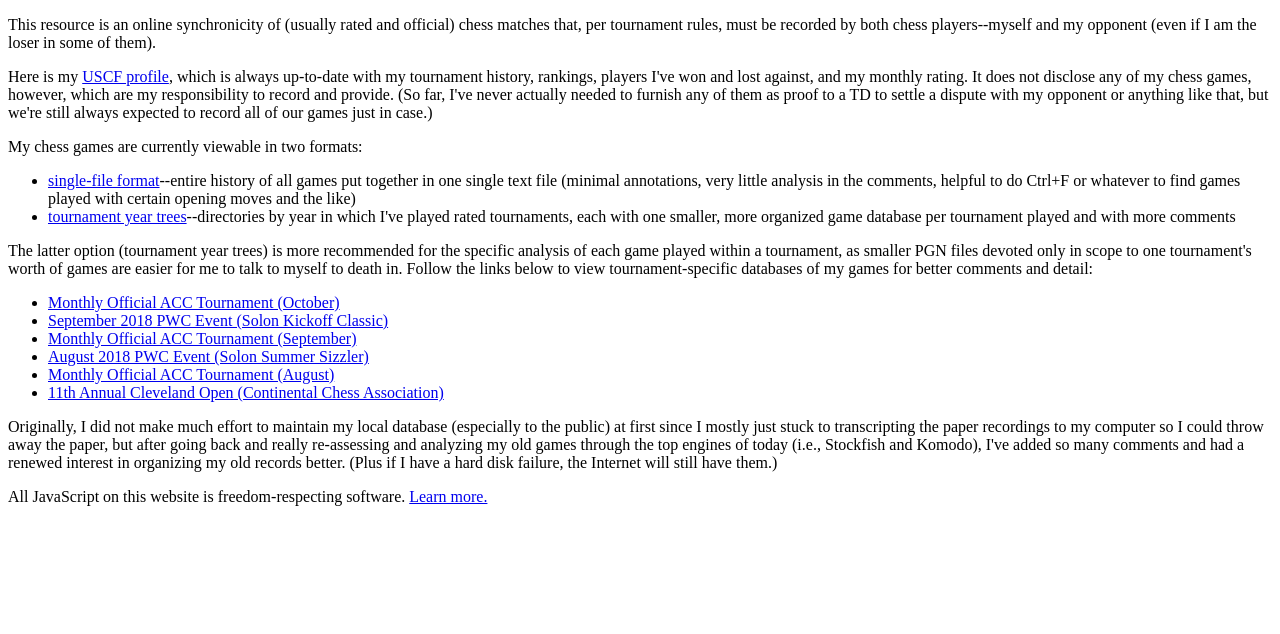
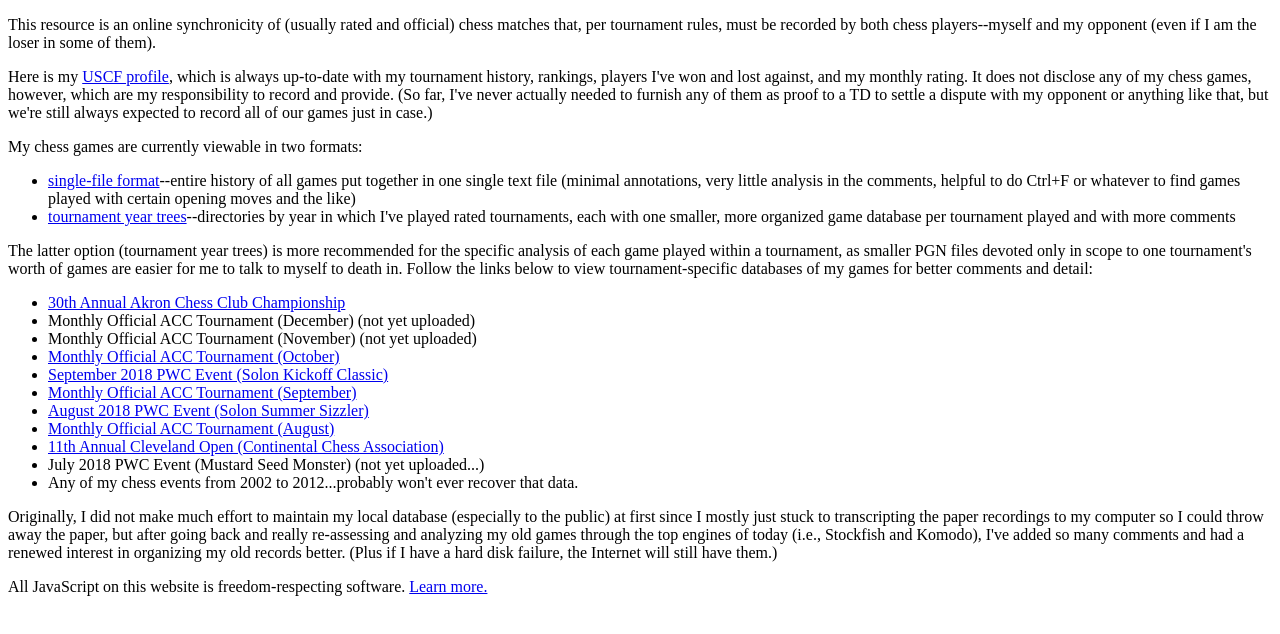
Before and after one commit to cxd4/uscf, a plain HTML site: page index.html in a window 1280 px wide. Drawn offline with Linux system fonts and the light colour scheme.

Commit message:
added the 30th annual ACC championship event

```diff
--- a/index.html
+++ b/index.html
@@ -17,12 +17,17 @@
 
 <p>The latter option (tournament year trees) is more recommended for the specific analysis of each game played within a tournament, as smaller PGN files devoted only in scope to one tournament's worth of games are easier for me to talk to myself to death in.  Follow the links below to view tournament-specific databases of my games for better comments and detail:</p>
 <ul>
+<li><a href="play.html?f=2019/01050106.pgn">30th Annual Akron Chess Club Championship</a></li>
+<li>Monthly Official ACC Tournament (December) (not yet uploaded)</li>
+<li>Monthly Official ACC Tournament (November) (not yet uploaded)</li>
 <li><a href="play.html?f=2018/1020-acc.pgn">Monthly Official ACC Tournament (October)</a></li>
 <li><a href="play.html?f=2018/0929-pwc.pgn">September 2018 PWC Event (Solon Kickoff Classic)</a></li>
 <li><a href="play.html?f=2018/0922-acc.pgn">Monthly Official ACC Tournament (September)</a></li>
 <li><a href="play.html?f=2018/0825-pwc.pgn">August 2018 PWC Event (Solon Summer Sizzler)</a></li>
 <li><a href="play.html?f=2018/0818-acc.pgn">Monthly Official ACC Tournament (August)</a></li>
 <li><a href="play.html?f=2018/08100812.pgn">11th Annual Cleveland Open (Continental Chess Association)</a></li>
+<li>July 2018 PWC Event (Mustard Seed Monster) (not yet uploaded...)</li>
+<li>Any of my chess events from 2002 to 2012...probably won't ever recover that data.</li>
 </ul>
 
 <p>Originally, I did not make much effort to maintain my local database (especially to the public) at first since I mostly just stuck to transcripting the paper recordings to my computer so I could throw away the paper, but after going back and really re-assessing and analyzing my old games through the top engines of today (i.e., Stockfish and Komodo), I've added so many comments and had a renewed interest in organizing my old records better.  (Plus if I have a hard disk failure, the Internet will still have them.)</p>
```
Also changed, not shown: 2 other files.
